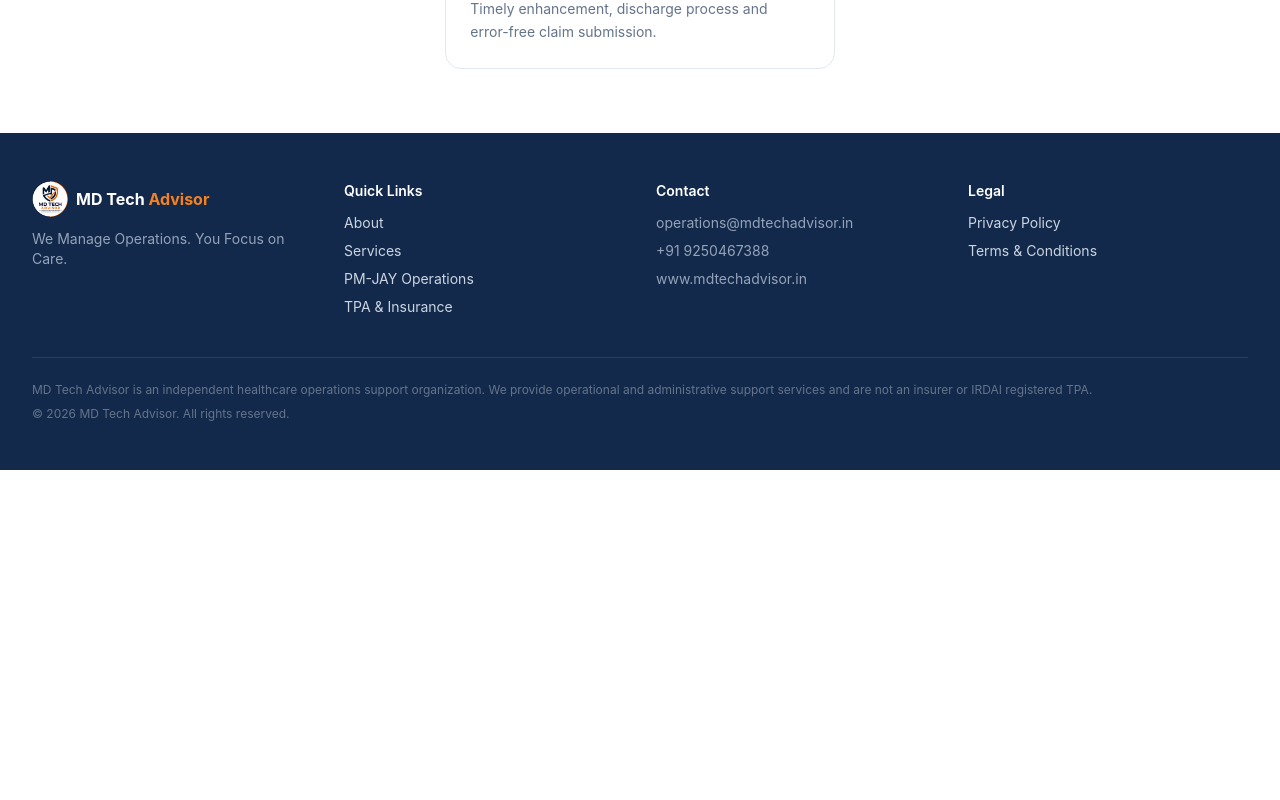
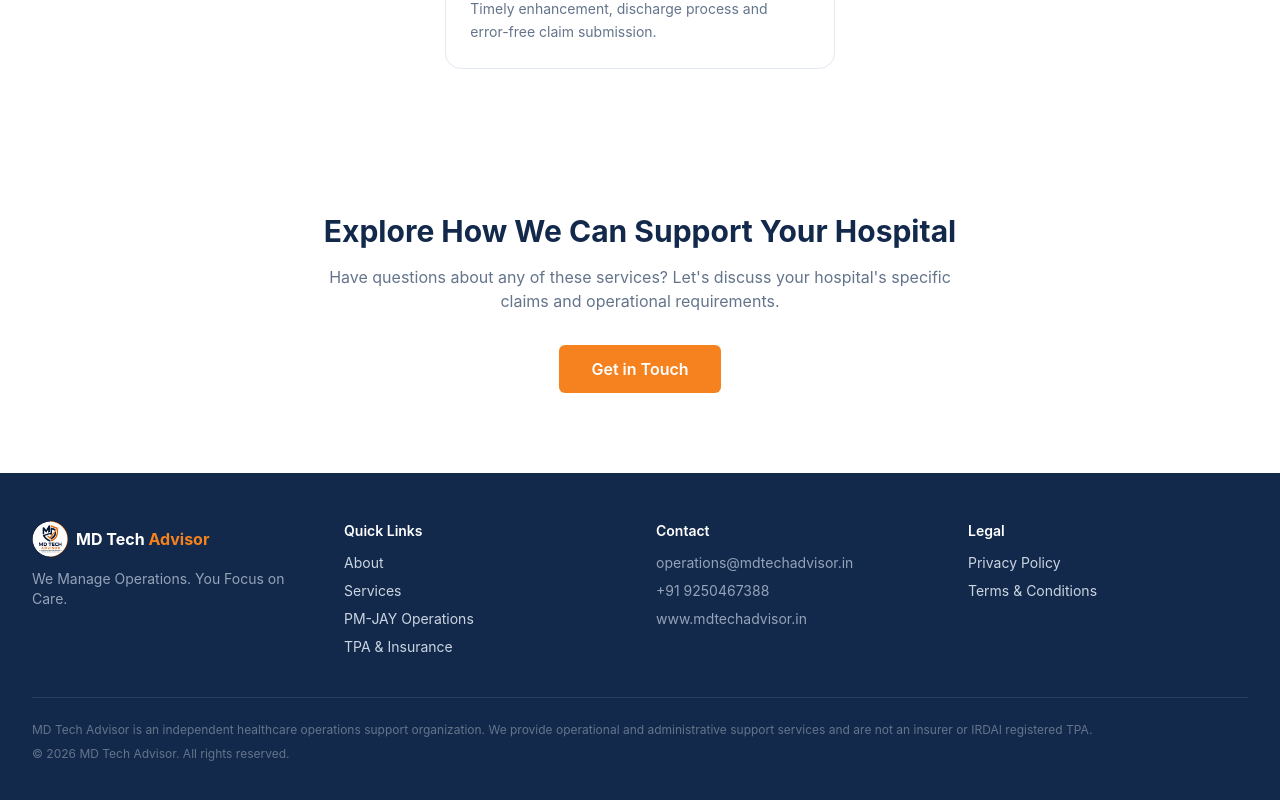
Before and after one commit to mdtechadvisor/mdtechadvisor-website, a React (Vite) app: page /services in a window 1280 px wide. Shown: the part 1252-2052 px from the top of the page. Before the commit the page ends 1722 px from the top, so only its background shows below. Built offline with nearby package versions, Linux system fonts and the light colour scheme.

Commit message:
Add NotFound page and integrate it into routing; include ServiceCTA in Services page

```diff
--- a/src/App.jsx
+++ b/src/App.jsx
@@ -11,6 +11,7 @@
 import Contact from "./pages/Contact";
 import PrivacyPolicy from "./pages/PrivacyPolicy";
 import Terms from "./pages/Terms";
+import NotFound from "./pages/NotFound";
 
 export default function App() {
   return (
@@ -27,6 +28,7 @@
             <Route path="/contact" element={<Contact />} />
             <Route path="/privacy-policy" element={<PrivacyPolicy />} />
             <Route path="/terms" element={<Terms />} />
+            <Route path="*" element={<NotFound />} />
           </Routes>
         </main>
         <Footer />
--- /dev/null
+++ b/src/pages/NotFound.jsx
@@ -0,0 +1,23 @@
+import { Link } from "react-router-dom";
+import Seo from "../components/Seo";
+
+export default function NotFound() {
+  return (
+    <div className="min-h-[60vh] flex items-center justify-center bg-white">
+      <Seo title="Page Not Found" description="The page you're looking for doesn't exist." />
+      <div className="text-center px-4 py-20">
+        <p className="text-accent font-bold text-sm tracking-wide uppercase mb-3">Error 404</p>
+        <h1 className="text-3xl md:text-4xl font-bold text-navy mb-4">Page Not Found</h1>
+        <p className="text-slate-500 max-w-md mx-auto mb-8">
+          The page you're looking for doesn't exist or may have been moved.
+        </p>
+        <Link
+          to="/"
+          className="inline-block px-8 py-3 rounded-md bg-accent text-white font-semibold hover:bg-orange-600 transition-colors"
+        >
+          Back to Home
+        </Link>
+      </div>
+    </div>
+  );
+}
--- a/src/pages/Services.jsx
+++ b/src/pages/Services.jsx
@@ -1,5 +1,5 @@
 import Seo from "../components/Seo";
-
+import ServiceCTA from "../components/ServiceCTA";
 
 function ServicesHeroIllustration() {
   return (
@@ -267,6 +267,12 @@
           })}
         </div>
       </section>
+
+      <ServiceCTA
+        heading="Explore How We Can Support Your Hospital"
+        text="Have questions about any of these services? Let's discuss your hospital's specific claims and operational requirements."
+        buttonLabel="Get in Touch"
+      />
     </div>
   );
 }
```
Also changed, not shown: vercel.json (added).
